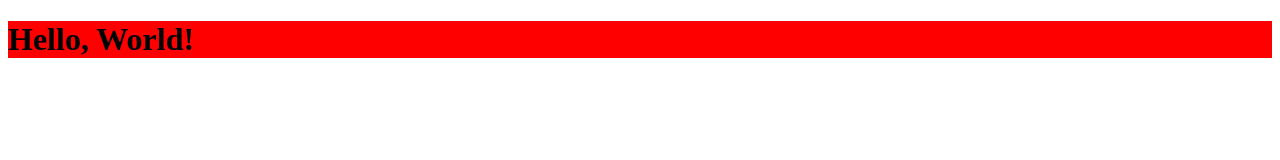
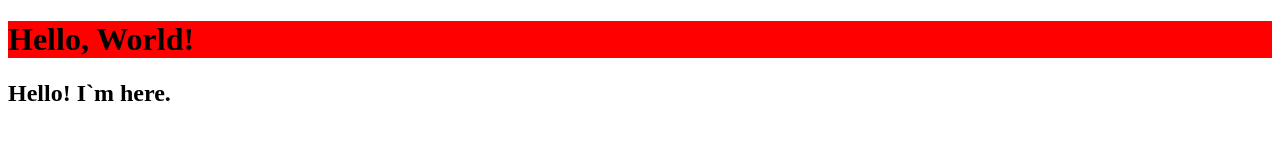
Before and after one commit to ElenaDarek/js_project_2020, a plain HTML site: page index.html in a window 1280 px wide. Drawn offline with Linux system fonts and the light colour scheme.

Commit message:
index.html.mod

```diff
--- a/index.html
+++ b/index.html
@@ -9,6 +9,7 @@
 
 <body>
     <h1 class="red">Hello, World!</h1>
+    <h2>Hello! I`m here.</h2>
 
     <script src="script.js"></script>
 </body>
```
